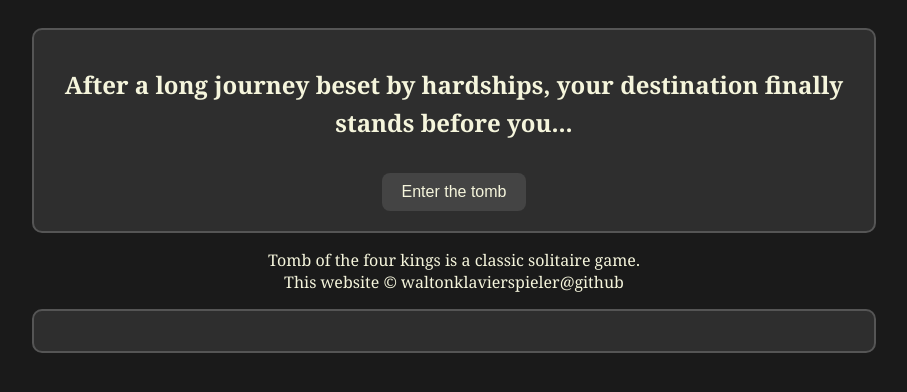
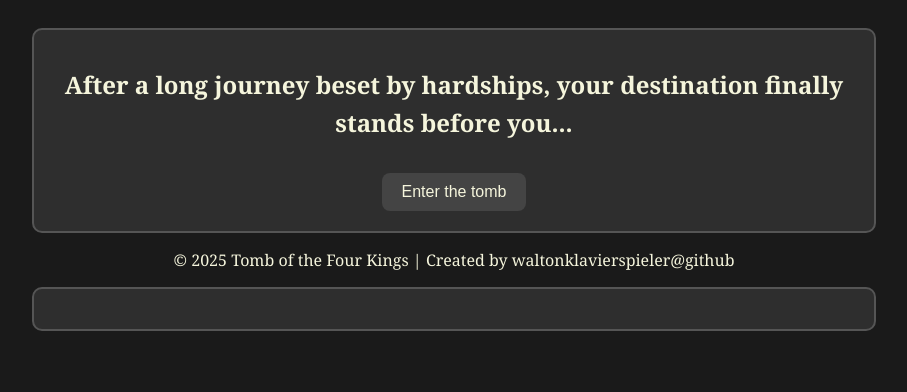
Before and after one commit to waltonklavierspieler/Tomb-of-the-Four-Kings, a plain HTML site: page index.html in a window 1280 px wide. Shown: the whole page, without its empty margins (186-1093 px from the left). Drawn offline with Linux system fonts and the light colour scheme.

Commit message:
Update index.html

```diff
--- a/index.html
+++ b/index.html
@@ -1,4 +1,4 @@
-<!DOCTYPE html>
+<!--<!DOCTYPE html>
 <html>
 <head>
 	<meta charset="UTF-8">
@@ -30,3 +30,24 @@
 <script src="FourKings.js"></script>
 </body>
 </html>
+-->
+<!DOCTYPE html>
+<html lang="en">
+<head>
+  <meta charset="UTF-8" />
+  <meta name="viewport" content="width=device-width, initial-scale=1.0" />
+  <title>Tomb of the Four Kings</title>
+  <link rel="stylesheet" href="FourKings.css" />
+</head>
+<body>
+  <!-- Game content will be dynamically generated in this container -->
+  <div class="container"></div>
+
+  <!-- Optional: Footer -->
+  <footer class="footer">
+    <p>&copy; 2025 Tomb of the Four Kings | Created by waltonklavierspieler@github</p>
+  </footer>
+
+  <script src="FourKings.js"></script>
+</body>
+</html>
```
